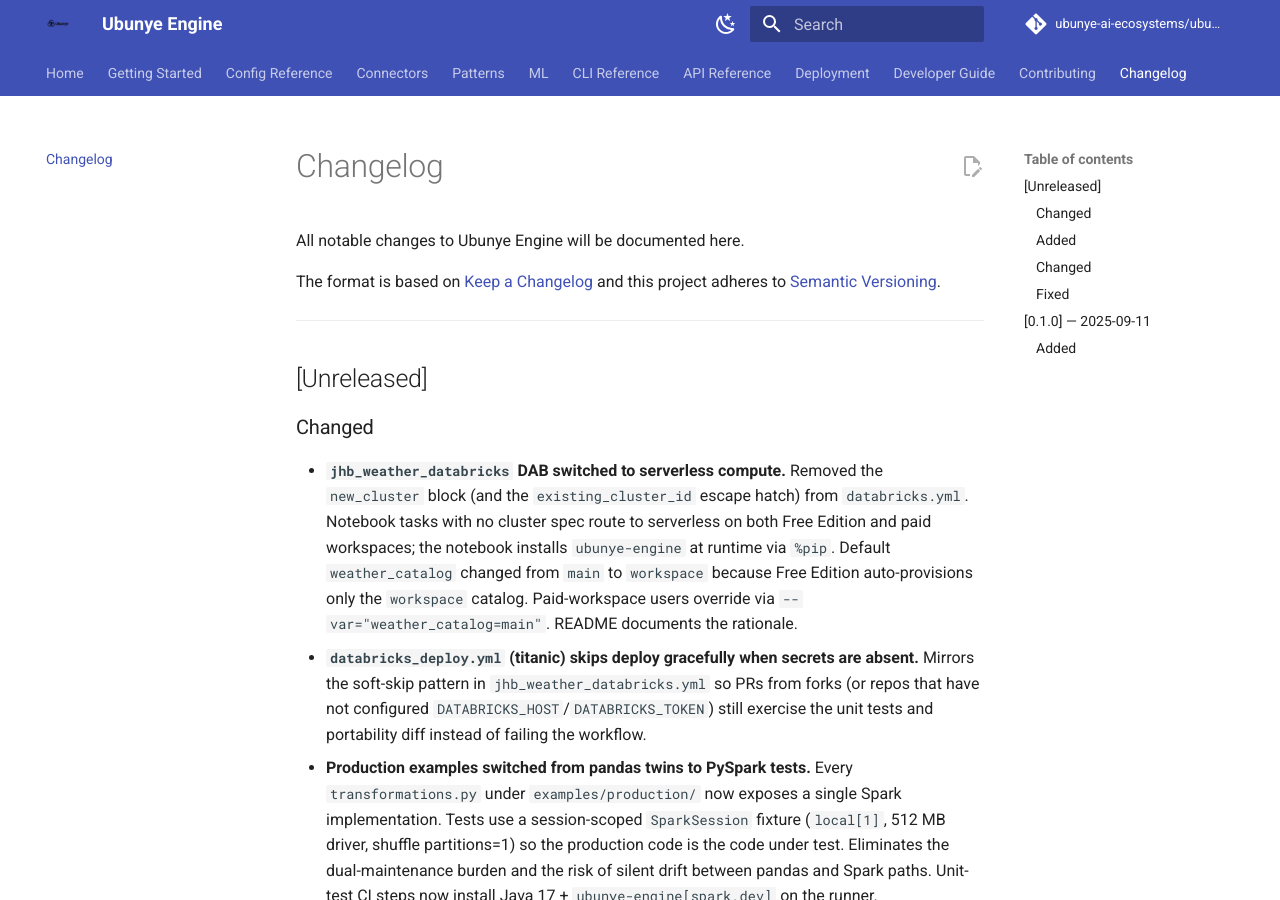
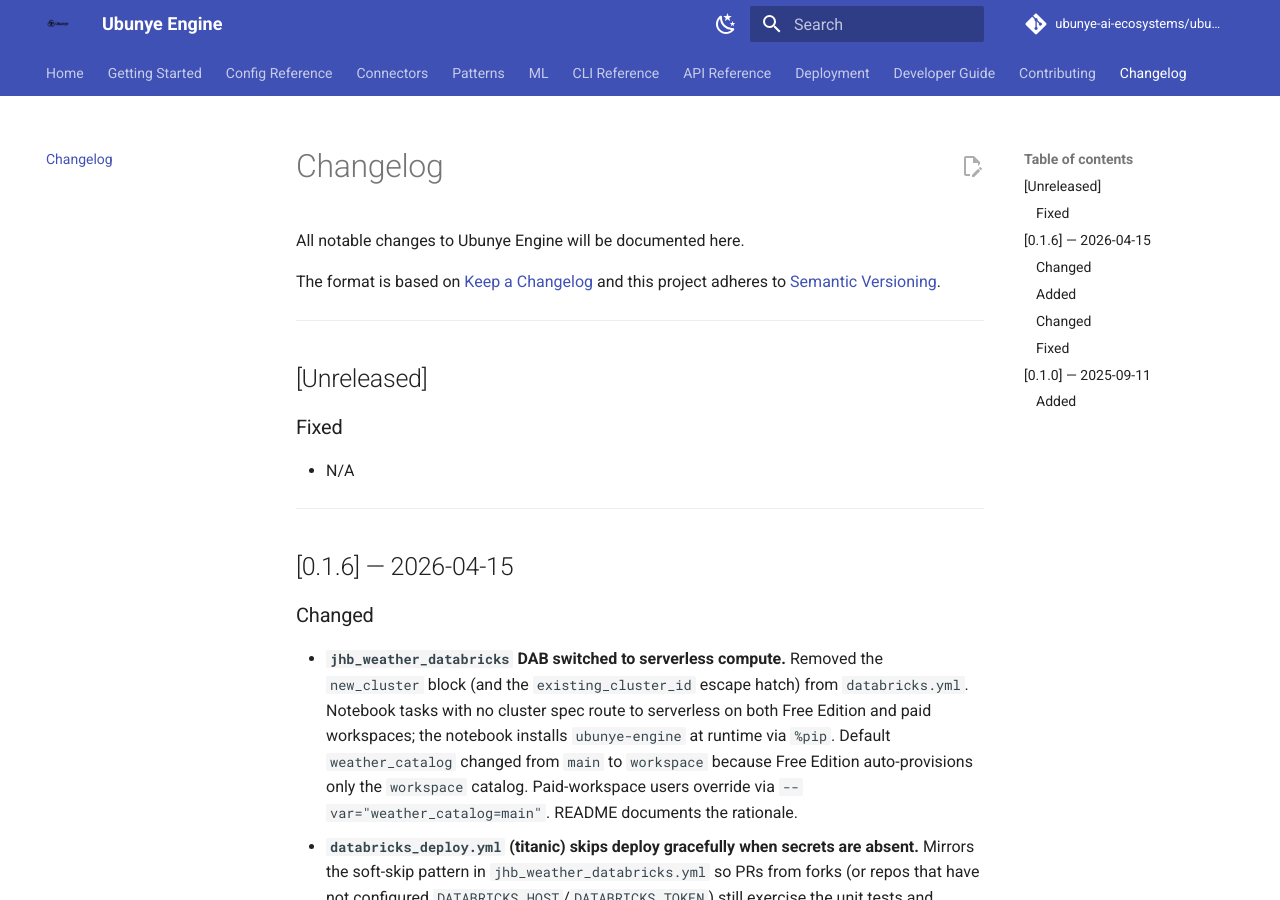
Before and after one commit to ubunye-ai-ecosystems/ubunye_engine, an MkDocs documentation site: the page built from docs/changelog.md, in a window 1280 px wide and 900 px high. Built offline with MkDocs 1.6.1 and Material for MkDocs 9.7.7, drawn with Linux system fonts in a browser that asks for light colours; comment, search, counter and statistics services are not loaded.

Commit message:
chore: bump version to 0.1.6 for PyPI release
Cuts a release for the unity writer fix (file_format key separation),
the serverless-DAB refactor, and the soft-skip CI pattern. Notebook can
now repin from git+main back to a stable PyPI version once 0.1.6 is up.

Co-Authored-By: Claude Opus 4.6 <noreply@anthropic.com>

```diff
--- a/docs/changelog.md
+++ b/docs/changelog.md
@@ -8,6 +8,14 @@ and this project adheres to [Semantic Versioning](https://semver.org/spec/v2.0.0
 ---
 
 ## [Unreleased]
+
+### Fixed
+
+- N/A
+
+---
+
+## [0.1.6] — 2026-04-15
 
 ### Changed
 
--- a/pyproject.toml
+++ b/pyproject.toml
@@ -4,7 +4,7 @@ build-backend = "setuptools.build_meta"
 
 [project]
 name = "ubunye-engine"
-version = "0.1.5"
+version = "0.1.6"
 description = "Config-first, Spark-native ETL/ML engine with a modular plugin system"
 readme = "README.md"
 requires-python = ">=3.9"
```
